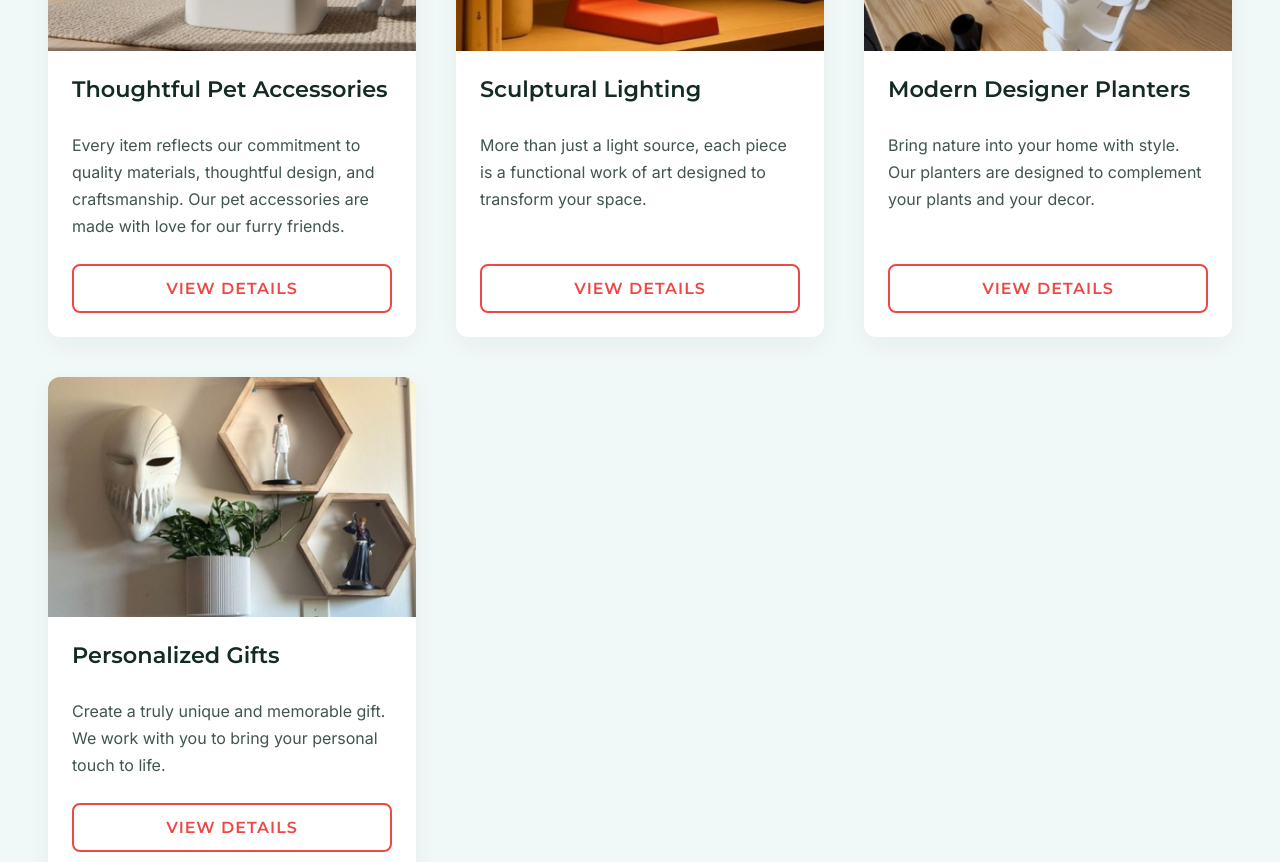
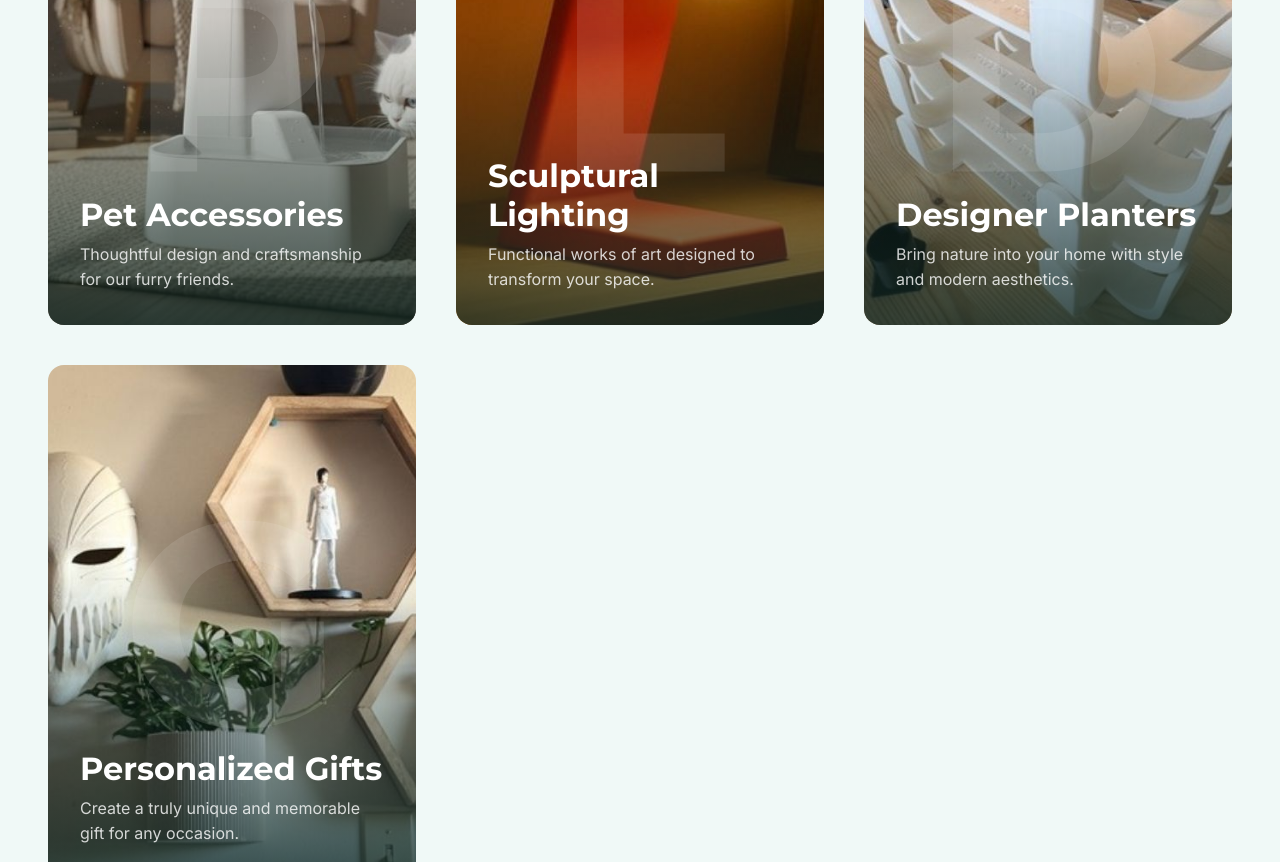
Before and after one commit to MauroMiranda0/knemco-manufacturing-fullstack, a React (Vite) app in the folder client/: page / in a window 1280 px wide. Shown: the part 2440-3302 px from the top of the page. Built offline with nearby package versions, Linux system fonts and the light colour scheme.

Commit message:
feat(Products): Implement new immersive story-style card design

```diff
--- a/client/src/components/ProductCard.jsx
+++ b/client/src/components/ProductCard.jsx
@@ -3,26 +3,25 @@
 import React from 'react';
 import '../styles/ProductCard.css';
 
-// Ahora recibe 'product' y la función 'onViewDetails'
 const ProductCard = ({ product, onViewDetails }) => {
-  const { title, description, imageUrl, color } = product;
+  // Extraemos las propiedades del objeto product
+  const { title, description, imageUrl, bgLetter } = product;
 
-  const backgroundStyle = imageUrl
-    ? { backgroundImage: `url(${imageUrl})` }
-    : { backgroundColor: color || '#f0f0f0' };
+  // El estilo de la imagen de fondo se aplicará al contenedor principal
+  const cardStyle = {
+    backgroundImage: `url(${imageUrl})`,
+  };
 
   return (
-    <div className="product-card">
-      <div className="product-card-image" style={backgroundStyle}>
-        {!imageUrl && <span className="placeholder-text">{title}</span>}
-      </div>
+    // El evento onClick ahora está en toda la tarjeta
+    <div className="product-card" style={cardStyle} onClick={onViewDetails}>
+      <div className="card-overlay"></div> {/* Capa de gradiente */}
+      <span className="card-bg-letter">{bgLetter}</span> {/* Letra de fondo */}
+
+      {/* Contenedor para el contenido de texto */}
       <div className="product-card-content">
         <h3 className="product-card-title">{title}</h3>
         <p className="product-card-description">{description}</p>
-        {/* Este botón ahora dispara la función del padre */}
-        <button onClick={onViewDetails} className="btn btn-secondary card-button">
-          View Details
-        </button>
       </div>
     </div>
   );
--- a/client/src/sections/ProductsSection.jsx
+++ b/client/src/sections/ProductsSection.jsx
@@ -2,45 +2,48 @@
 // --- CÓDIGO COMPLETO Y ACTUALIZADO ---
 import React, { useState } from 'react';
 import ProductCard from '../components/ProductCard';
-import Modal from '../components/Modal'; // Importamos el nuevo Modal
+import Modal from '../components/Modal';
 import '../styles/ProductsSection.css';
-import '../styles/ProductDetail.css'; // Crearemos este archivo para el contenido del modal
+import '../styles/ProductDetail.css';
 
 import catFountainImg from '../assets/images/product-cat-fountain.jpg';
 import lightingImg from '../assets/images/product-sculptural-lighting.jpg';
 import plantersImg from '../assets/images/product-designer-planters.jpg';
 import giftsImg from '../assets/images/product-personalized-gifts.jpg';
 
+// --- NUEVO DATO: 'bgLetter' para la letra de fondo ---
 const productsData = [
-  // ... (los datos de los productos se mantienen igual) ...
   {
     id: 'cat-fountains',
-    title: 'Thoughtful Pet Accessories',
-    description: "Every item reflects our commitment to quality materials, thoughtful design, and craftsmanship. Our pet accessories are made with love for our furry friends.",
+    title: 'Pet Accessories', // Título más corto para el nuevo diseño
+    description: "Thoughtful design and craftsmanship for our furry friends.",
     imageUrl: catFountainImg,
+    bgLetter: 'P', // Letra para 'Pet'
   },
   {
     id: 'sculptural-lighting',
     title: 'Sculptural Lighting',
-    description: 'More than just a light source, each piece is a functional work of art designed to transform your space.',
+    description: 'Functional works of art designed to transform your space.',
     imageUrl: lightingImg,
+    bgLetter: 'L', // Letra para 'Lighting'
   },
   {
     id: 'designer-planters',
-    title: 'Modern Designer Planters',
-    description: 'Bring nature into your home with style. Our planters are designed to complement your plants and your decor.',
+    title: 'Designer Planters',
+    description: 'Bring nature into your home with style and modern aesthetics.',
     imageUrl: plantersImg,
+    bgLetter: 'D', // Letra para 'Designer'
   },
   {
     id: 'personalized-gifts',
     title: 'Personalized Gifts',
-    description: "Create a truly unique and memorable gift. We work with you to bring your personal touch to life.",
+    description: "Create a truly unique and memorable gift for any occasion.",
     imageUrl: giftsImg,
+    bgLetter: 'G', // Letra para 'Gifts'
   },
 ];
 
 const ProductsSection = () => {
-  // --- LÓGICA DEL MODAL ---
   const [isModalOpen, setIsModalOpen] = useState(false);
   const [selectedProduct, setSelectedProduct] = useState(null);
 
@@ -53,7 +56,6 @@ const ProductsSection = () => {
     setIsModalOpen(false);
     setSelectedProduct(null);
   };
-  // --- FIN DE LA LÓGICA DEL MODAL ---
 
   return (
     <section id="products" className="products-section">
@@ -68,13 +70,12 @@ const ProductsSection = () => {
         {productsData.map((product) => (
           <ProductCard
             key={product.id}
-            product={product} // Pasamos el objeto de producto completo
-            onViewDetails={() => handleOpenModal(product)} // Pasamos la función para abrir el modal
+            product={product}
+            onViewDetails={() => handleOpenModal(product)}
           />
         ))}
       </div>
 
-      {/* RENDERIZADO DEL MODAL */}
       <Modal isOpen={isModalOpen} onClose={handleCloseModal}>
         {selectedProduct && (
           <div className="product-detail">
@@ -82,7 +83,7 @@ const ProductsSection = () => {
             <h2 className="product-detail-title">{selectedProduct.title}</h2>
             <p className="product-detail-description">{selectedProduct.description}</p>
             <p> (Aquí podría ir más información, como precio, materiales, etc.) </p>
-            {/* <a href="#services" className="btn btn-primary">Inquire About This Product</a> */}
+            <a href="#contact" className="btn btn-primary">Inquire About This Product</a>
           </div>
         )}
       </Modal>
--- a/client/src/styles/ProductCard.css
+++ b/client/src/styles/ProductCard.css
@@ -1,60 +1,73 @@
 /* client/src/styles/ProductCard.css */
-/* --- CÓDIGO COMPLETO DEL ARCHIVO --- */
+/* --- CÓDIGO COMPLETO Y REDISEÑADO --- */
 
 .product-card {
-  background-color: var(--color-white); /* Fondo blanco puro para que resalte */
-  border-radius: 12px;
-  box-shadow: 0 8px 24px rgba(19, 42, 37, 0.05); /* Sombra sutil con el tono del texto */
+  position: relative; /* Contenedor para elementos absolutos */
+  height: 450px; /* Altura fija para un look de "story" */
+  border-radius: 16px;
   overflow: hidden;
   display: flex;
   flex-direction: column;
-  height: 100%;
-  transition: transform 0.3s ease, box-shadow 0.3s ease;
+  justify-content: flex-end; /* Alinea el contenido al final (abajo) */
+  padding: 2rem;
+  color: var(--color-white);
+  cursor: pointer;
+
+  background-size: cover;
+  background-position: center;
+  transition: transform 0.4s ease-out, box-shadow 0.4s ease-out;
 }
 
 .product-card:hover {
-  transform: translateY(-8px);
-  box-shadow: 0 12px 30px rgba(19, 42, 37, 0.1);
+  transform: translateY(-10px) scale(1.02);
+  box-shadow: 0 20px 40px rgba(19, 42, 37, 0.2);
 }
 
-.product-card-image {
-  height: 240px; /* Un poco más de altura para la imagen */
-  background-size: cover;
-  background-position: center;
-  transition: transform 0.4s ease-out;
+/* Overlay de gradiente para legibilidad */
+.card-overlay {
+  position: absolute;
+  inset: 0;
+  background: linear-gradient(to top, rgba(19, 42, 37, 0.8) 0%, rgba(19, 42, 37, 0) 60%);
+  z-index: 1;
 }
 
-.product-card:hover .product-card-image {
-  transform: scale(1.05);
+/* Letra de fondo gigante */
+.card-bg-letter {
+  position: absolute;
+  top: 50%;
+  left: 50%;
+  transform: translate(-50%, -50%);
+  font-family: var(--font-primary);
+  font-size: 18rem;
+  font-weight: 700;
+  color: rgba(255, 255, 255, 0.1);
+  z-index: 2;
+  user-select: none; /* Evita que el texto se pueda seleccionar */
 }
 
+/* Contenido de texto */
 .product-card-content {
-  padding: 1.5rem;
-  display: flex;
-  flex-direction: column;
-  flex-grow: 1;
+  position: relative; /* Para que esté por encima del overlay y la letra */
+  z-index: 3;
 }
 
 .product-card-title {
   font-family: var(--font-primary);
-  font-size: 1.4rem;
-  font-weight: 600;
-  color: var(--color-text);
-  margin-top: 0;
-  margin-bottom: 0.8rem;
+  font-size: 2rem;
+  font-weight: 700;
+  margin: 0 0 0.5rem 0;
+  color: var(--color-white);
 }
 
 .product-card-description {
   font-family: var(--font-secondary);
   font-size: 1rem;
-  color: var(--color-text);
+  line-height: 1.6;
   opacity: 0.8;
-  line-height: 1.7;
-  margin-bottom: 1.5rem;
-  flex-grow: 1;
+  margin: 0;
 }
 
-.product-card-content .btn-secondary {
-  align-self: flex-center;
-  }
-  /* El botón secundario ahora usa el color Dark Green, lo que encaja perfecto */
+/* Ocultamos el botón que ya no está en el JSX de la tarjeta */
+.product-card .btn {
+  display: none;
+}
```
